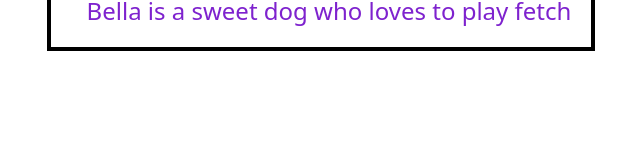
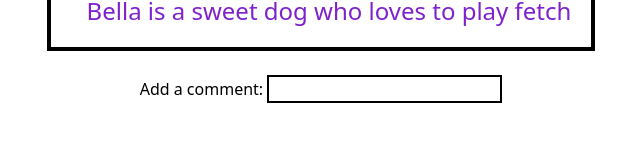
Before and after one commit to manaia-2022/patch, a React (Vite) app: page / in a window 1280 px wide. Shown: the part 593-734 px from the top of the page, without its empty margins (319-959 px from the left). Built offline with nearby package versions, Linux system fonts and the light colour scheme; what prettier-plugin-tailwindcss would draw is missing.

Commit message:
comment box added and centered new files created

```diff
--- /dev/null
+++ b/client/components/AddComment.jsx
@@ -0,0 +1,47 @@
+import React from 'react'
+// import React, {useEffect, useState} from 'react'
+// {comments.api function name} from '../apiClient/comments.api.js'
+
+// initialise the commit data - tbd what we need
+// const initialFormData ={
+//  data is set to null
+// id - int
+// petId - int
+// userId - varchar
+// content - varchar
+// createdAt - varchar
+// updatedAt - varchar
+// }
+
+export default function AddComment() {
+  // set up the variables to handle the state changes
+  // eg useEffect and useState variables, functions
+
+  // functions to handle the change in the state of the data
+  // and how to handle the submit from the form
+
+  // const [form, setForm ] = useState(initialFormData)
+  // function handleChange(event) {
+  //  const {petID, content, createdAt} = event.target
+  // const newForm = {
+  // ...form, [petId]: value,
+  // [comment]: value,
+  // [createdAt]: value,
+  // }
+
+  // }
+
+  return (
+    <div className='flex justify-center'>
+      <form>
+        <label htmlFor='comment'>Add a comment: </label>
+        <input
+          className='border-2 border-solid border-black'
+          type='text'
+          id='comment'
+          name='comment'
+        ></input>
+      </form>
+    </div>
+  )
+}
--- a/client/components/Card.jsx
+++ b/client/components/Card.jsx
@@ -1,4 +1,6 @@
 import React from 'react'
+
+import AddComment from './AddComment'
 
 export default function Card() {
   let pet = {
@@ -37,6 +39,7 @@ export default function Card() {
             {pet.bio}
           </h2>
         </div>
+        <AddComment />
       </div>
     </body>
   )
--- a/client/components/DiscoverRoute.jsx
+++ b/client/components/DiscoverRoute.jsx
@@ -1,3 +1,4 @@
+import AddComment from './AddComment'
 import Card from './Card'
 
 export default function DiscoverRoute() {
```
Also changed, not shown: client/apiClient/comments.api.js (added), 2 other files (tests, documents, lock files or other folders).
